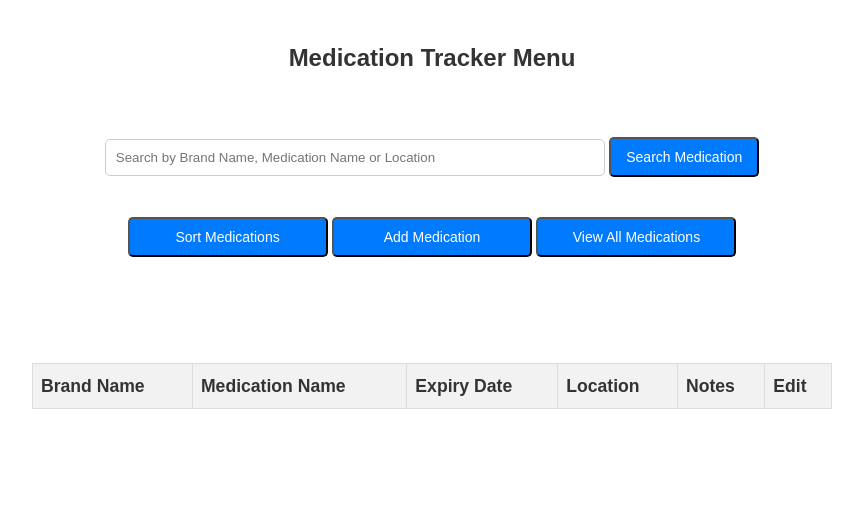
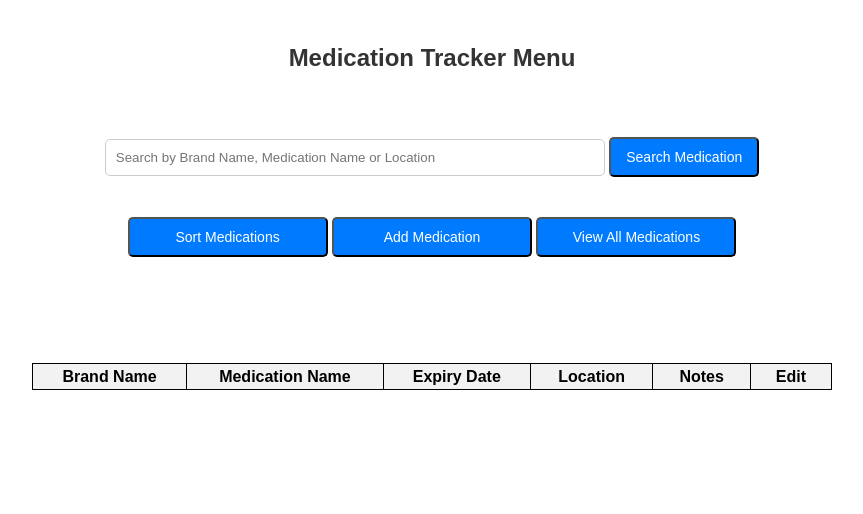
Before and after one commit to mdzoul/Medicine-Tracker, a Flask app: page / in a window 1280 px wide. Shown: the part 31-545 px from the top of the page, without its empty margins (208-1071 px from the left). Run offline with Flask 3, Linux system fonts and the light colour scheme; data that the repository does not hold is empty.

```diff
--- a/static/css/styles.css
+++ b/static/css/styles.css
@@ -143,28 +143,17 @@ table {
 /* Base styles for all screens */
 
 body {
-  font-family: sans-serif;
-  margin: 20px;
+  font-family: Arial, sans-serif;
   line-height: 1.6;
-  color: #333;
+  max-width: 800px;
+  margin: 20px auto;
+  padding: 20px;
 }
 
 /* Styles for tablets and larger screens */
 @media (min-width: 768px) {
   body {
     margin: 30px; /* Increase margin for larger screens */
-  }
-
-  table {
-    width: 90%; /* adjust table width for larger screens */
-    margin-left: auto;
-    margin-right: auto;
-  }
-
-  th,
-  td {
-    padding: 10px;
-    font-size: 1em; /* adjust font size for larger screens */
   }
 }
 
@@ -177,41 +166,4 @@ body {
     padding-left: 20px;
     padding-right: 20px;
   }
-  table {
-    width: 80%; /* adjust table width for larger screens */
-  }
-  th,
-  td {
-    padding: 12px;
-    font-size: 1.1em; /* adjust font size for larger screens */
-  }
 }
-
-/* Simple styles to make the table look a little more polished */
-table {
-  border-collapse: collapse;
-  width: 100%;
-}
-
-th,
-td {
-  border: 1px solid #ddd;
-  padding: 8px;
-  text-align: left;
-}
-
-th {
-  background-color: #f2f2f2;
-}
-
-.expired {
-  background-color: #ffdddd; /* Light red for expired */
-}
-
-.expiring {
-  background-color: #ffffcc; /* Yellow for expiring soon*/
-}
-
-.green {
-  background-color: lightgreen; /* Light green for safe */
-}
```
